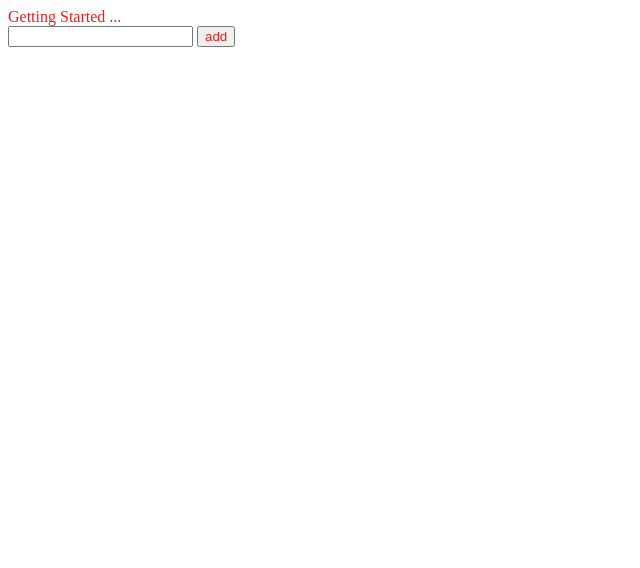
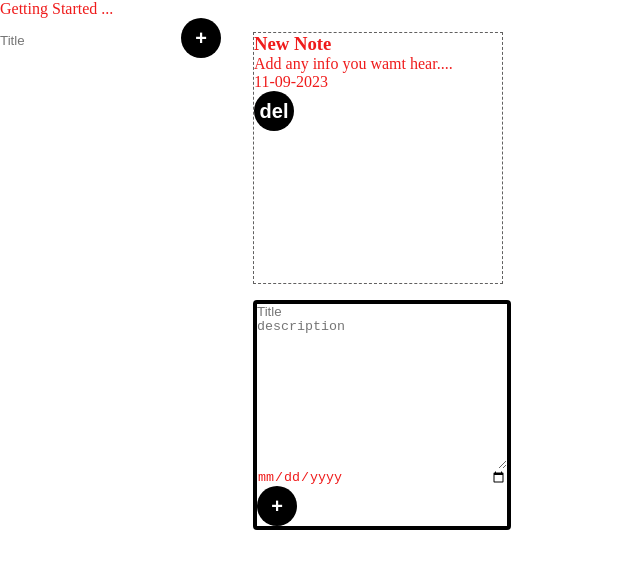
Before and after one commit to vinfreecs/odin-todolist, a website built with webpack: page src/template.html in a window 1280 px wide. Shown: the whole page, without its empty margins (0-640 px from the left). Built offline with nearby package versions, Linux system fonts and the light colour scheme.

Commit message:
few more funtionalites done

```diff
--- a/src/index.js
+++ b/src/index.js
@@ -2,11 +2,10 @@ import "./styles/style.css";
 function Collection() {
     let collection = [];
     let beginProj = new Project("Getting Started ...")
-    let beginNote = new Note("New Note")
+    let beginNote = new Note("New Note","Add any info you wamt hear....","11-09-2023")
     beginProj.notes.push(beginNote)
     collection.push(beginProj)
     let currentProj = collection[0];
-    console.log(currentProj);
     this.getCurrentProject = () => currentProj;
     this.updateCurrentProject = function (proj) {
         currentProj = proj
@@ -28,15 +27,16 @@ function Collection() {
         }
 
     }
-    this.addNoteToProject = function (proj, title) {
-        let note = new Note(title)
+    this.addNoteToProject = function (proj, title,description,dueDate) {
+        let note = new Note(title,description,dueDate)
         proj.notes.push(note);
     };
     this.deleteProject = function (proj) {
         collection = collection.filter((item) => item !== proj);
     };
-    this.deleteNote = function (proj, note) {
-        proj.notes = proj.notes.filter((item) => item !== note);
+    this.deleteNote = function (noteId) {
+        currentProj.notes = currentProj.notes.filter((item) => item.id !== noteId);
+
     };
     this.getProjectByID = function (name) {
         for (let i = 0; i < collection.length; i++) {
@@ -50,11 +50,11 @@ function Project(name) {
     this.name = name;
     this.notes = [];
 }
-function Note(title, description, dueDate, priority) {
+function Note(title, description, dueDate) {
+    this.id = Date.now();
     this.title = title;
     this.description = description;
     this.dueDate = dueDate;
-    this.priority = priority;
     //   this.check = false;
     //   this.handleCheck = function (proj, note) {
     //     this.check = true;
@@ -75,24 +75,8 @@ function ScreenController() {
             projectsDiv.appendChild(projectDiv)
         })
     }
-    //adding projects to collections
-    let projectForm = document.querySelector(".project-form")
-    projectForm.addEventListener("submit", (e) => {
-        e.preventDefault()
-        console.log(main.getCurrentProject())
-        let name = document.getElementById("project-name")
-        if (name.value === "") {
-            alert("Enter some text!")
-        } else {
-            main.addProject(name.value)
-        }
-        name.value = ""
-        updateScreen();
-    })
-    console.log(main.getCurrentProject())
     function updateNotes() {
         let proj = main.getCurrentProject()
-        console.log(main.getCurrentProject())
         const rightDiv = document.querySelector(".right")
         const notesDiv = document.querySelector(".notes")
         rightDiv.style.display = "block"
@@ -105,7 +89,20 @@ function ScreenController() {
                     const title = document.createElement("h3")
                     title.classList = "note-title"
                     title.textContent = ele.title
+                    const description = document.createElement("p")
+                    description.classList = "note-description"
+                    description.textContent = ele.description
+                    const dueDate = document.createElement("p")
+                    dueDate.classList = "note-due-date"
+                    dueDate.textContent = ele.dueDate
+                    const deleteNote = document.createElement("button")
+                    deleteNote.classList = "note-delete"
+                    deleteNote.textContent = "del"
+                    deleteNote.id = ele.id
                     note.append(title)
+                    note.append(description)
+                    note.append(dueDate)
+                    note.append(deleteNote)
                     notesDiv.append(note)
                 })
             }
@@ -119,26 +116,56 @@ function ScreenController() {
         })
         updateNotes()
     }
-    projectsDiv.addEventListener("click", upCurrentProj)
-    let noteForm = document.querySelector(".note-form")
-    noteForm.addEventListener("submit", (event) => {
-        event.preventDefault()
-        console.log(main.getCurrentProject())
+    function addNotes(e){
+        e.preventDefault()
         let noteTitle = document.getElementById("note-title")
+        let noteDescription = document.getElementById("note-description")
+        let noteDueDate = document.getElementById("note-due-date")
         if (noteTitle.value === "") {
             alert("Enter some text")
         } else {
             projectsList.forEach(item => {
                 if (item.name === main.getCurrentProject().name) {
-                    main.addNoteToProject(item, noteTitle.value)
+                    main.addNoteToProject(item, noteTitle.value,noteDescription.value,noteDueDate.value)
                 }
             });
-            console.log(noteTitle.value);
             updateNotes()
         }
-    })
+        noteTitle.value = ""
+        noteDescription.value = ""
+        noteDueDate.value= ""
+    }
+    function addProjects(e){
+        e.preventDefault()
+        let name = document.getElementById("project-name")
+        if (name.value === "") {
+            alert("Enter some text!")
+        } else {
+            main.addProject(name.value)
+        }
+        name.value = ""
+        updateScreen();
+    }
+    function deleteNote(e){
+        if(e.target.classList.value === "note-delete"){
+            main.deleteNote(parseInt(e.target.id))
+            updateNotes();
+        }
+    }
+    //adding projects to collections
+    let projectForm = document.querySelector(".project-form")
+    projectForm.addEventListener("submit", addProjects)
+    //updating currentProject selected
+    projectsDiv.addEventListener("click", upCurrentProj)
+    //taking input from form and updating notes to respective project
+    let noteForm = document.querySelector(".note-form")
+    noteForm.addEventListener("submit",addNotes)
+    //deleting notes
+    document.addEventListener("click",deleteNote)
+
     console.log(main.getCollection());
     updateScreen();
+    updateNotes();
 }
 ScreenController();
 // console.log(proj1.name)
--- a/src/styles/style.css
+++ b/src/styles/style.css
@@ -1,3 +1,46 @@
 *{
     color: rgb(239, 27, 27);
+    margin: 0;
+    padding: 0;
 }
+
+body{
+    height: 100vh;
+    display: flex;
+}
+.right{
+    flex: 1;
+    padding: 2rem;
+}
+.note-form{
+    margin-top: 1rem;
+    display: flex;
+    flex-direction: column;
+    max-width: 250px;
+    border: 4px solid black;
+    border-radius: 4px;
+}
+input,
+textarea{
+    border-style: none;
+}
+button{
+    border-style: none;
+    background-color: black;
+    color: white;
+    font-size: 20px;
+    height: 40px;
+    width: 40px;
+    font-weight: 700;
+    border-radius: 50%;
+}
+.notes{
+    display: grid;
+    grid-template-columns: repeat( auto-fit, minmax(250px, 250px) );
+    gap: 1rem;
+}
+.note{
+    height: 250px;
+    border: 1px rgba(69, 68, 68, 0.849);
+    border-style: dashed;
+}
--- a/src/template.html
+++ b/src/template.html
@@ -9,15 +9,18 @@
     <div class="left">
         <div class="projects"></div>
       <form action="" class="project-form">
-        <input type="text" name="project-name" id="project-name" />
-        <button class="project-name-submit">add</button>
+        <input type="text" name="project-name" id="project-name" placeholder="Title"/>
+        <button class="project-name-submit">+</button>
       </form>
     </div>
     <div class="right" style="display: none;">
         <div class="notes"></div>
         <form action="" class="note-form">
-            <input type="text" name="note-title" id="note-title" />
-            <button class="note-submit">add</button>
+
+            <input type="text" name="note-title" id="note-title" placeholder="Title" required/>
+            <textarea name="note-description" id="note-description" placeholder="description" cols="30" rows="10"></textarea>
+            <input type="date" name="note-due-date" id="note-due-date" placeholder="Due Date">
+            <button class="note-submit">+</button>
         </form>
     </div>
   </body>
```
